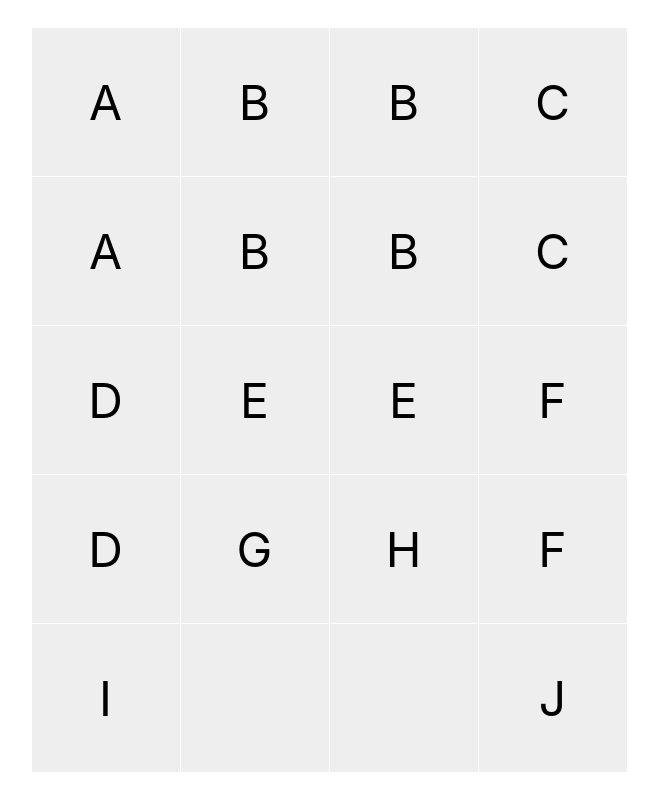
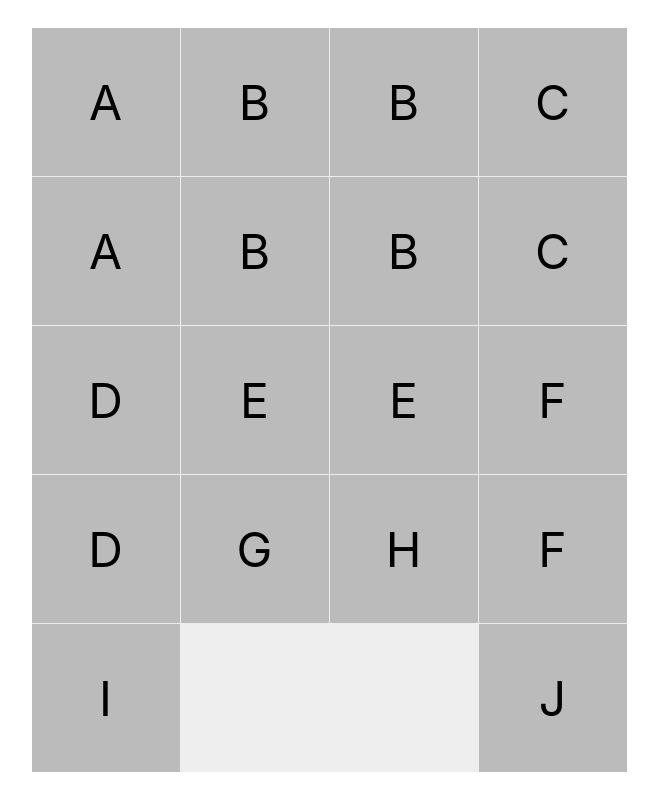
Before and after one commit to dchubarov/sliding-block-puzzle-react, a React (Create React App) app: page / in a window 1280 px wide. Shown: the whole page, without its empty margins (311-969 px from the left). Built offline with nearby package versions, Linux system fonts and the light colour scheme.

Commit message:
New board components structure.

```diff
--- a/src/App.tsx
+++ b/src/App.tsx
@@ -1,8 +1,8 @@
 import {FC} from 'react';
 import styled from "styled-components";
 import {useResizeDetector} from "react-resize-detector";
-
-import Board from "./Board";
+import Board from "./puzzle/components/Board";
+import {usePuzzle} from "./puzzle";
 
 const Container = styled.div`
   top: 2rem;
@@ -17,10 +17,11 @@ const Container = styled.div`
 
 const App: FC = () => {
     const {width, height, ref} = useResizeDetector();
+    const puzzle = usePuzzle();
 
     return (
         <Container ref={ref}>
-            {(width && height) && <Board fitWidth={width} fitHeight={height}/>}
+            {(!!width && !!height) && <Board puzzle={puzzle} fitWidth={width} fitHeight={height}/>}
         </Container>
     );
 }
--- a/src/Board.tsx
+++ b/src/BoardV1.tsx
@@ -24,7 +24,7 @@ const BoardCell = styled.div`
   font-size: 3rem;
 `;
 
-const Board: FC<BoardProps> = ({fitWidth, fitHeight}) => {
+const BoardV1: FC<BoardProps> = ({fitWidth, fitHeight}) => {
     const puzzle = usePuzzle()
 
     const handleCellClick = (x: number, y: number, cellIndex: number) => {
@@ -60,4 +60,4 @@ const Board: FC<BoardProps> = ({fitWidth, fitHeight}) => {
     );
 };
 
-export default Board;
+export default BoardV1;
--- /dev/null
+++ b/src/puzzle/components/Board.tsx
@@ -0,0 +1,22 @@
+import {FC} from "react";
+import Puzzle from "../puzzle";
+import BoardInterior from "./BoardInterior";
+
+interface Props {
+    puzzle: Puzzle
+    fitWidth: number
+    fitHeight: number
+}
+
+const Board: FC<Props> = ({puzzle, fitWidth, fitHeight}) => {
+    const cellSize = Math.min(Math.ceil(fitWidth / puzzle.uw), Math.ceil(fitHeight / puzzle.uh));
+
+    return (
+        <BoardInterior
+            puzzle={puzzle}
+            cellSize={cellSize}
+        />
+    )
+}
+
+export default Board;
--- /dev/null
+++ b/src/puzzle/components/BoardInterior.tsx
@@ -0,0 +1,56 @@
+import {FC} from "react";
+import styled, {css} from "styled-components";
+import Puzzle, {BoardElement, isEmptyBoardElement} from "../puzzle";
+
+interface Props {
+    puzzle: Puzzle
+    cellSize: number
+    showOnly?: BoardElement
+    showExcept?: BoardElement
+    overlay?: boolean
+}
+
+const BoardGrid = styled.div<Props>`
+  display: grid;
+  grid-template-rows: repeat(${props => props.puzzle.uh}, ${props => props.cellSize}px);
+  grid-template-columns: repeat(${props => props.puzzle.uw}, ${props => props.cellSize}px);
+
+  ${props => props.overlay && css`
+    position: relative;
+  `}
+
+  grid-gap: 1px;
+  background-color: #eee;
+`
+
+const BoardGridBrickCell = styled.div`
+  display: flex;
+  align-items: center;
+  justify-content: center;
+
+  background-color: #bbb;
+  font-size: 3rem;
+`
+
+const BoardGridEmptyCell = styled.div`
+  background: transparent;
+`
+
+const BoardInterior: FC<Props> = (props) => {
+    const isEmptyCell = (brick: BoardElement) => isEmptyBoardElement(brick)
+        || (!!props.showExcept && props.showExcept === brick)
+        || (!!props.showOnly && props.showOnly !== brick)
+
+    return (
+        <BoardGrid {...props}>
+            {props.puzzle.board.map((brick, index) => isEmptyCell(brick) ?
+                <BoardGridEmptyCell key={`cell-${index}`}/> :
+                <BoardGridBrickCell key={`cell-${index}`}>
+                    {brick}
+                </BoardGridBrickCell>
+            )}
+        </BoardGrid>
+    )
+}
+
+export default BoardInterior;
--- a/src/puzzle/puzzle.ts
+++ b/src/puzzle/puzzle.ts
@@ -11,7 +11,7 @@ export default interface Puzzle {
     move(index: number, direction: BrickMovementDirection, amount: number): void
 }
 
-function isEmptyBoardElement(s: BoardElement) {
+export function isEmptyBoardElement(s: BoardElement) {
     return (!s || !s.trim())
 }
 
```
